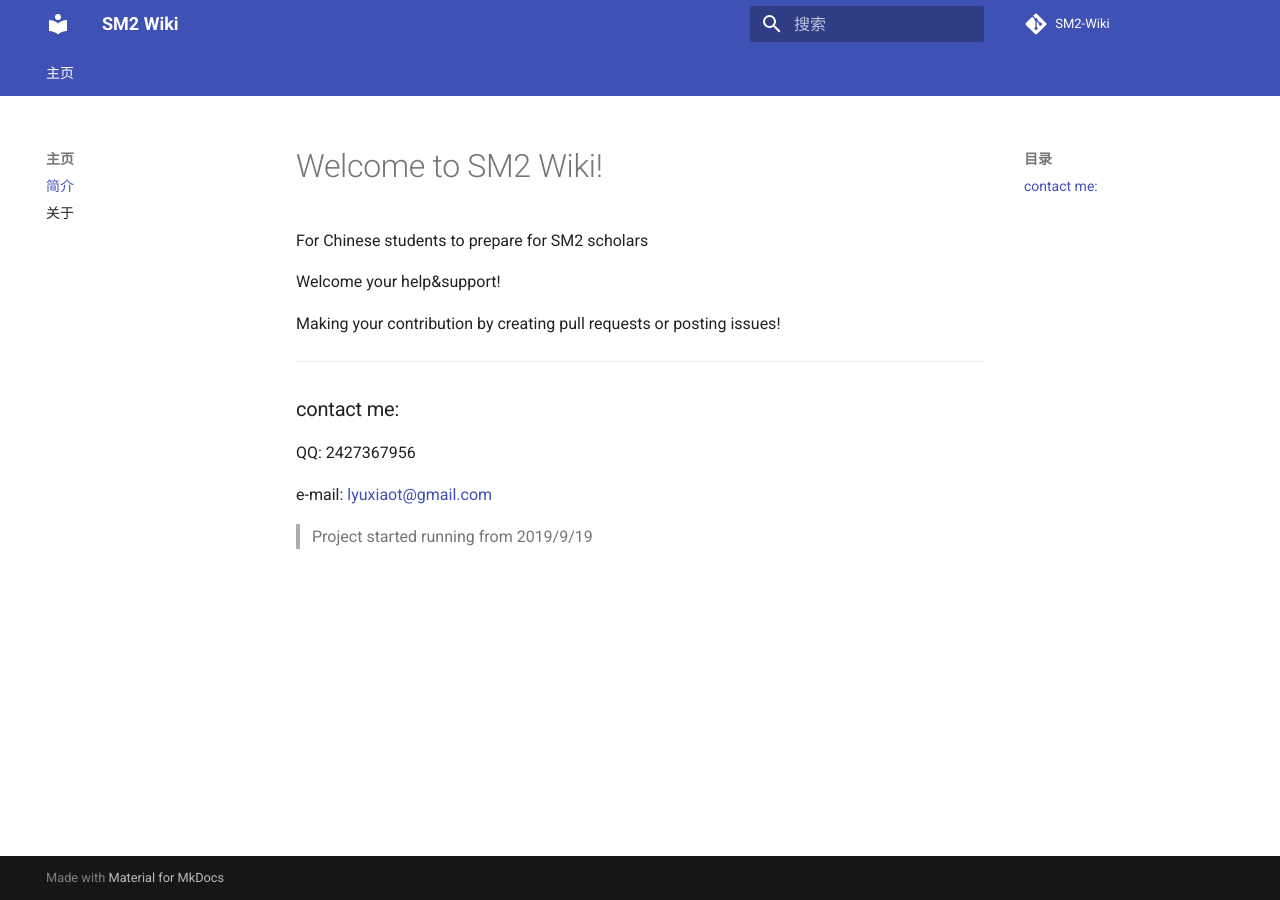
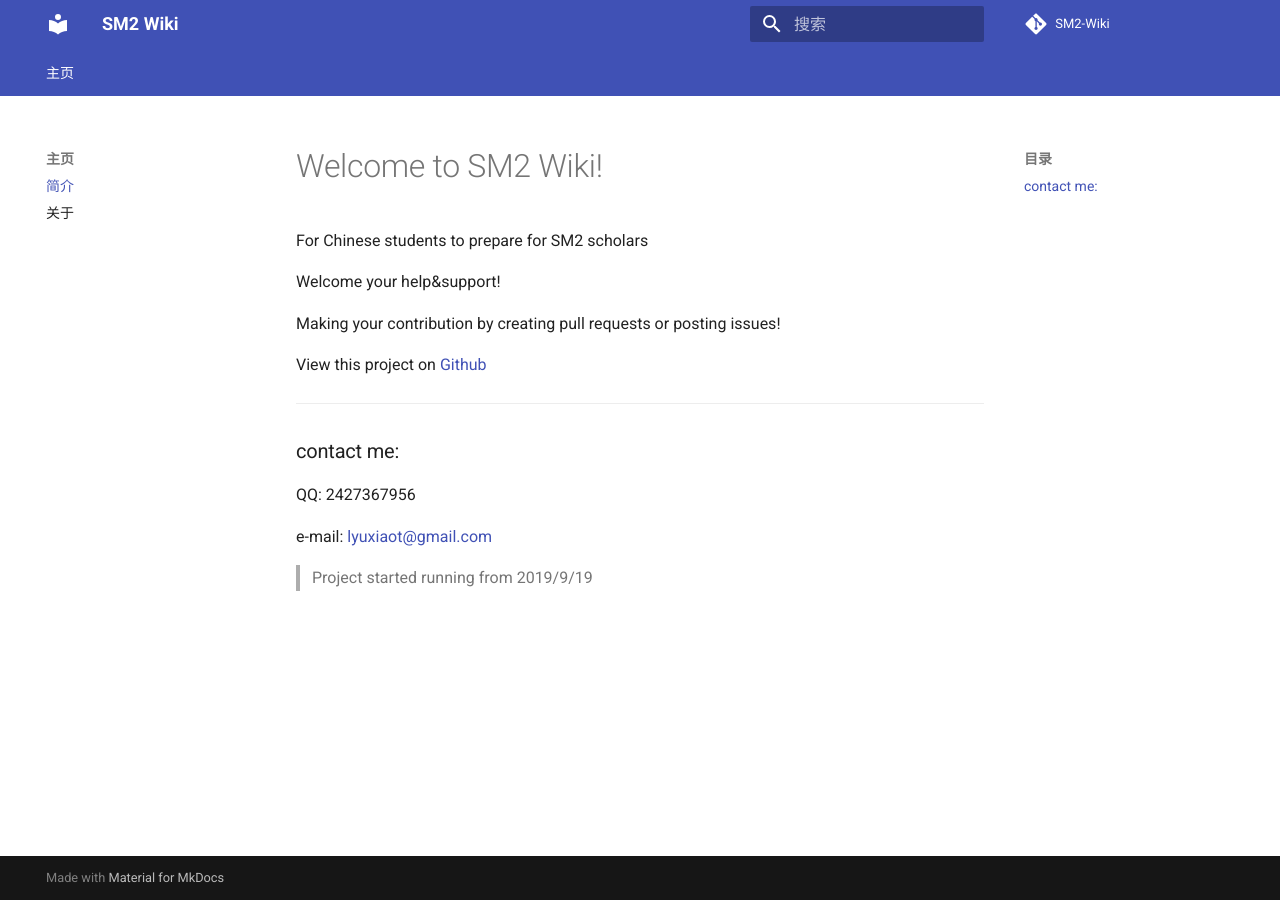
Before and after one commit to SM2-wiki/SM2-wiki, an MkDocs documentation site: the page built from docs/index.md, in a window 1280 px wide. Built offline with MkDocs 1.6.1 and Material for MkDocs 9.7.7, drawn with Linux system fonts in a browser that asks for light colours; comment, search, counter and statistics services are not loaded.

Commit message:
Update index.md

```diff
--- a/docs/index.md
+++ b/docs/index.md
@@ -5,6 +5,8 @@ For Chinese students to prepare for SM2 scholars
 Welcome your help&support!
 
 Making your contribution by creating pull requests or posting issues!
+
+View this project on [Github](https://github.com/Rye-Catcher/SM2-wiki)
 
 ---
 
```
